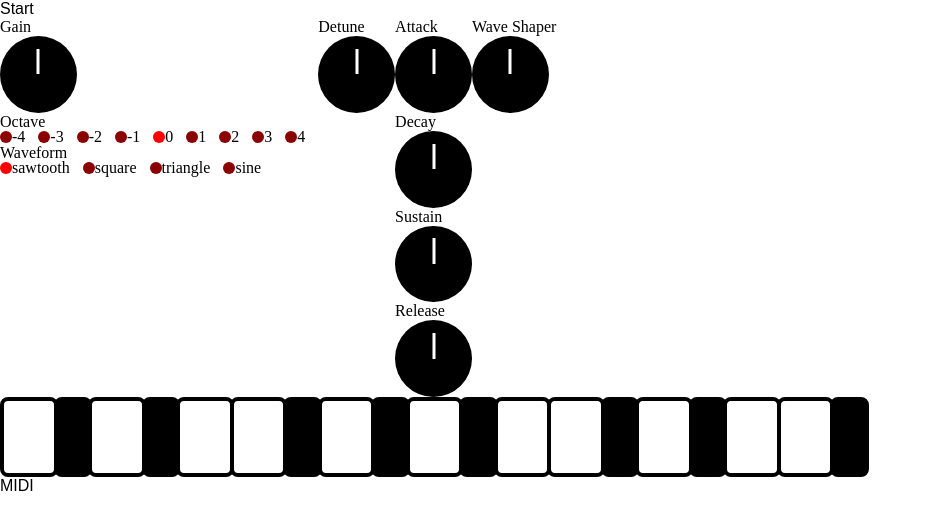
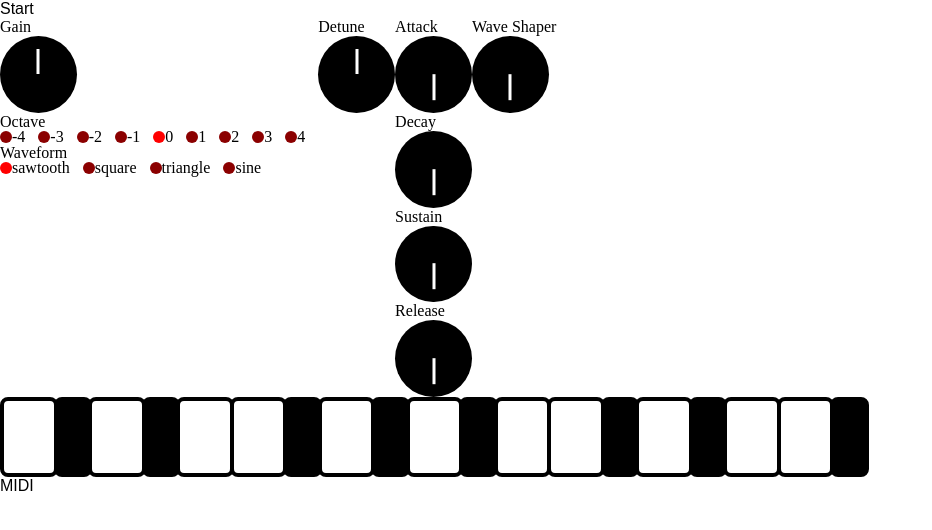
Before and after one commit to MaverickOleson/React-synthesizer-web-audio-api-project, a React (Create React App) app: page / in a window 1280 px wide. Shown: the top 530 px of the page, without its empty margins (0-932 px from the left). Built offline with nearby package versions, Linux system fonts and the light colour scheme.

Commit message:
Changed function of knob to have a start rotation, added temporary periodicwave, added binds array for switchbuttons and keydowneventlisteners for the buttons

```diff
--- a/src/Components/knob.js
+++ b/src/Components/knob.js
@@ -1,14 +1,14 @@
 import React, { useState, useEffect } from 'react'
 
-export default function Knob({ value = 0, fullRot = 180, rotateMin = -180, increment = 2, min, factor = 1 }) {
+export default function Knob({ value = 0, fullRot = 180, init = 0, increment = 2, min, factor = 1 }) {
 
-    const [rotation, setRotation] = useState(0);
+    const [rotation, setRotation] = useState(init);
 
     function a(e1) {
         document.addEventListener('mousemove', rotate);
         function rotate(e2) {
             if (rotation + (e2.clientX - e1.clientX) * increment > fullRot) setRotation(fullRot);
-            else if (rotation + (e2.clientX - e1.clientX) * increment < rotateMin) setRotation(rotateMin);
+            else if (rotation + (e2.clientX - e1.clientX) * increment < -fullRot) setRotation(-fullRot);
             else {
                 setRotation(rotation + (e2.clientX - e1.clientX) * increment);
             }
--- a/src/Components/note.js
+++ b/src/Components/note.js
@@ -9,13 +9,20 @@ export default React.memo(function Note({ vco, letter, gain, freq, frequencies,
     useEffect(() => {
         document.addEventListener('keydown', (e) => {
             if (!keyDown.current && e.key === letter) { ref.current.dispatchEvent(new PointerEvent('pointerdown', { bubbles: true })); keyDown.current = true };
-        }, false)
+        }, false);
         document.addEventListener('keyup', (e) => {
             if (e.key === letter) { ref.current.dispatchEvent(new PointerEvent('pointerup', { bubbles: true, cancelable: false })); keyDown.current = false; };
-        }, false)
+        }, false);
     }, [])
 
     function playNote(e) {
+        var real = new Float32Array([0,1]);
+        var imag = new Float32Array([0,0]);
+
+        var wave = vco.ctx.createPeriodicWave(real, imag, {disableNormalization: true});
+
+        vco.vco.setPeriodicWave(wave);
+
         var octaveFreq = frequencies[frequencies.indexOf(freq) + octave.current * 12];
         vco.vco.frequency.setValueAtTime((octaveFreq) ? octaveFreq : (frequencies[frequencies.length - 1]), 0);
         vco.vco.detune.setValueAtTime(detune.current, 0);
--- a/src/Components/switchButtons.js
+++ b/src/Components/switchButtons.js
@@ -1,23 +1,24 @@
 import React, { useState, useEffect } from 'react';
 import { useRef } from 'react/cjs/react.development';
 
-export default function SwitchButtons({ value, outputs, info, startIndex }) {
+export default function SwitchButtons({ value, outputs, info, startIndex, binds }) {
 
     const buttonsRef = useRef([]);
 
-    function setRefs(el) {
-        buttonsRef.current.push(el);
-    }
-
     useEffect(() => {
         buttonsRef.current[startIndex].className = 'active';
+        document.addEventListener('keydown', (e) => {
+            buttonsRef.current.map((button, index)=>{
+                if (e.key === binds[index]) button.dispatchEvent(new PointerEvent('pointerdown', { bubbles: true }));
+            });
+        });
     }, []);
 
     return (
         <div className='switchButtons'>
             {outputs.map((output, index) => {
                 return <div key={`output${index}`} className='output'>
-                    <div ref={el => setRefs(el)} onPointerDown={(e) => {
+                    <div ref={el => buttonsRef.current.push(el)} onPointerDown={(e) => {
                         for (var i = 0; i < outputs.length; i++) {
                             if (buttonsRef.current[i] === e.target) {
                                 value.current = outputs[i];
--- a/src/Pages/App.js
+++ b/src/Pages/App.js
@@ -126,9 +126,9 @@ function App() {
           Gain
           <Knob value={gain} increment={2} min={0} factor={1 / 360} />
           Octave
-          <SwitchButtons value={octave} outputs={[-4, -3, -2, -1, 0, 1, 2, 3, 4]} info={[-4, -3, -2, -1, 0, 1, 2, 3, 4]} startIndex={4} />
+          <SwitchButtons value={octave} outputs={[-4, -3, -2, -1, 0, 1, 2, 3, 4]} info={[-4, -3, -2, -1, 0, 1, 2, 3, 4]} startIndex={4} binds={['1', '2', '3', '4', '5', '6', '7', '8', '9']} />
           Waveform
-          <SwitchButtons value={wave} outputs={['sawtooth', 'square', 'triangle', 'sine']} info={['sawtooth', 'square', 'triangle', 'sine']} startIndex={0} />
+          <SwitchButtons value={wave} outputs={['sawtooth', 'square', 'triangle', 'sine']} info={['sawtooth', 'square', 'triangle', 'sine']} startIndex={0} binds={['z','x','c','v']} />
         </div>
         <div className='module'>
           Detune
@@ -136,15 +136,15 @@ function App() {
         </div>
         <div className='module'>
           Attack
-          <Knob value={attack} increment={2} min={0} factor={1 / 180} />
+          <Knob value={attack} init={-180} increment={2} min={0} factor={1 / 180} />
           Decay
-          <Knob value={decay} increment={2} min={0} factor={1 / 180} />
+          <Knob value={decay} init={-180} increment={2} min={0} factor={1 / 180} />
           Sustain
-          <Knob value={sustain} increment={2} min={0} factor={1 / 360} />
+          <Knob value={sustain} init={180} increment={2} min={0} factor={1 / 360} />
           Release
-          < Knob value={release} increment={2} min={0} factor={1 / 180} />
+          < Knob value={release} init={-180} increment={2} min={0} factor={1 / 180} />
         </div>
-        <div className='module'>Wave Shaper<Knob value={waveShaping} rotateMin={0} increment={3} min={-179} factor={1} /></div>
+        <div className='module'>Wave Shaper<Knob value={waveShaping} init={-180} increment={3} min={1} factor={1} /></div>
       </div>
       <div className='keyboard'>
         {noteKeys.map((noteKey, index) => {
```
